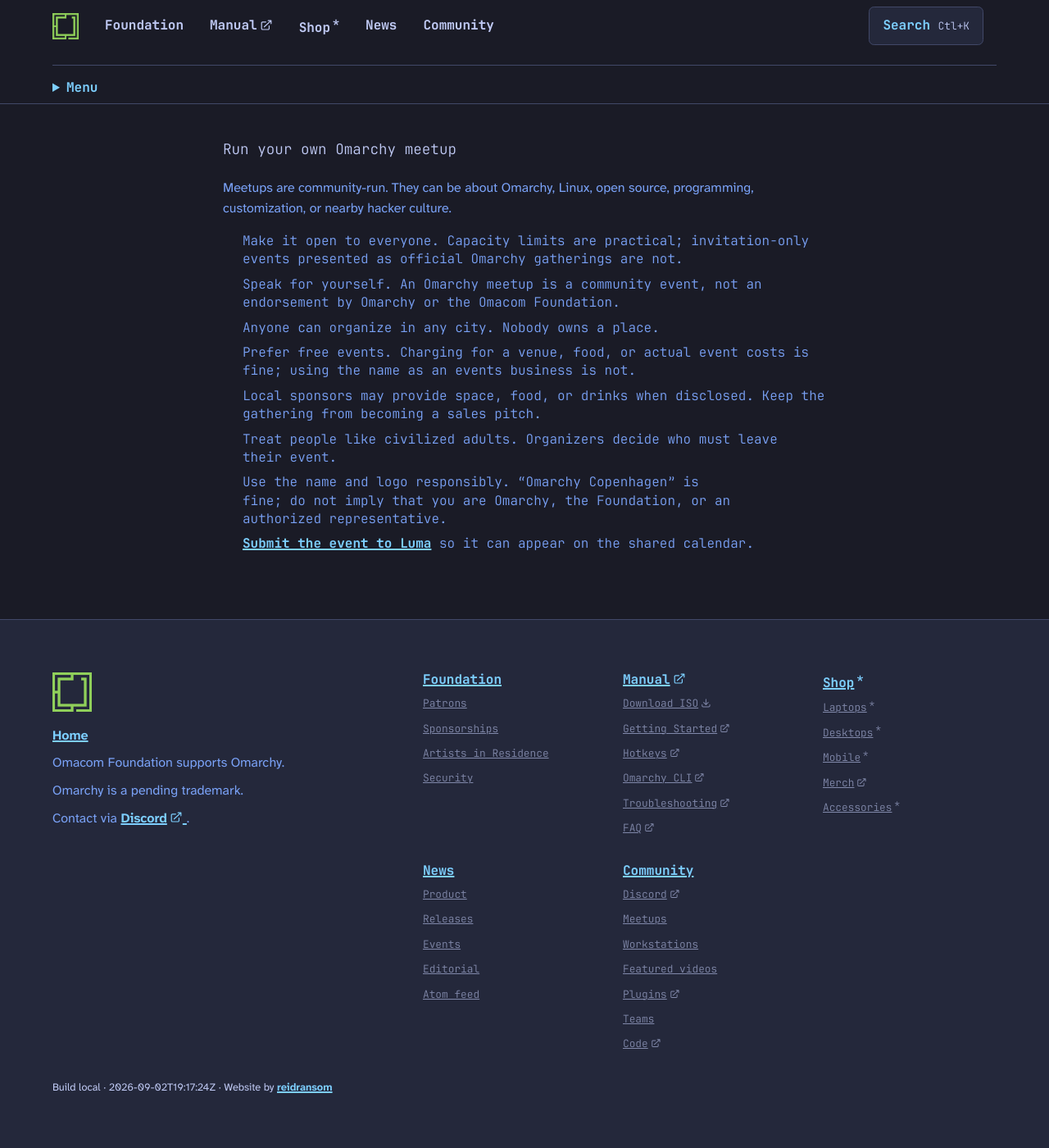
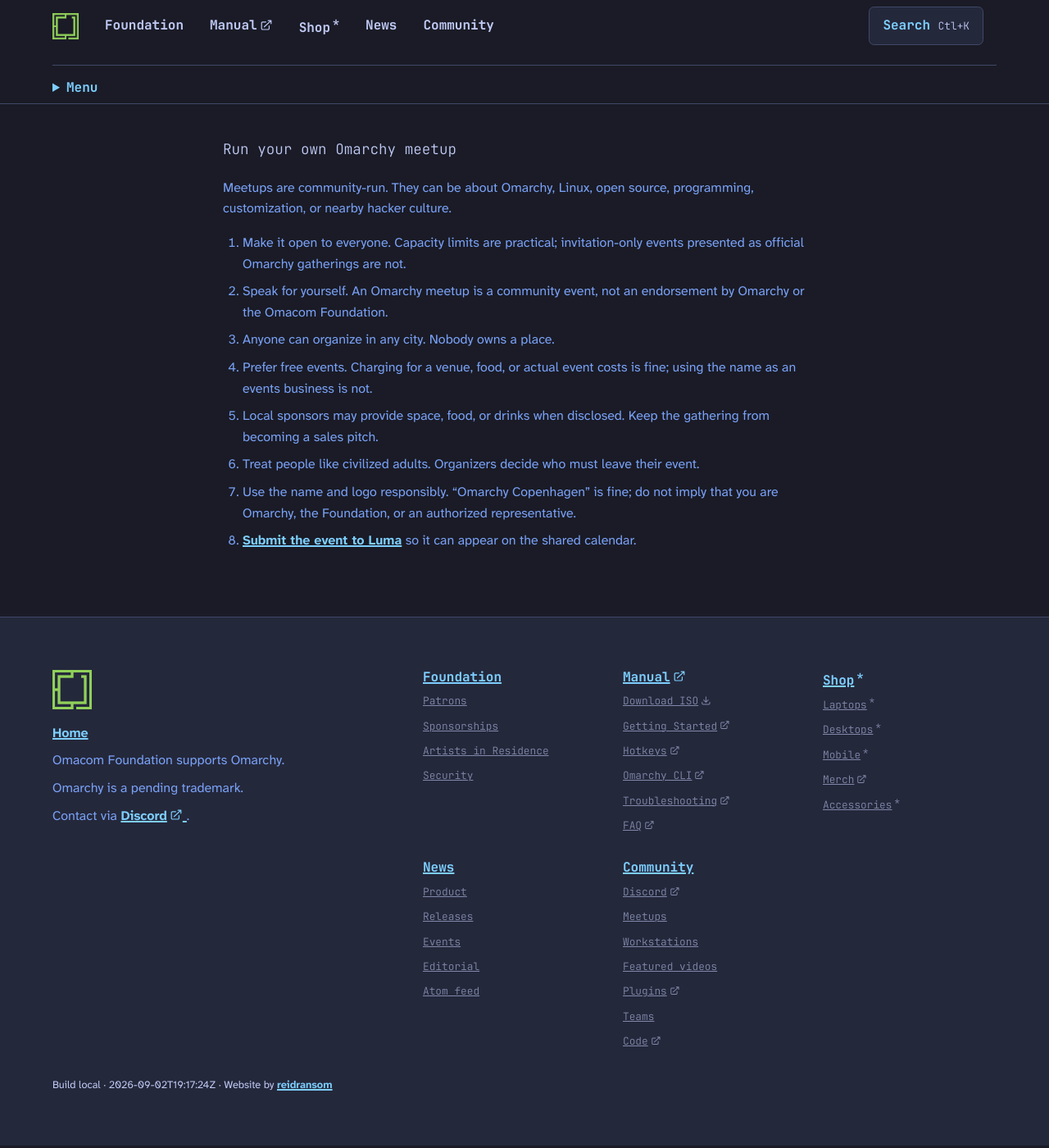
Before and after one commit to reidransom/omaweb, a Jekyll site: the page built from meetups/index.md, in a window 1280 px wide and 1400 px high, scrolled down 1474 px. Shown: the whole window at 82% size. Built offline with Jekyll 4.4.1, drawn with Linux system fonts in a browser that asks for light colours; grey boxes are pictures that could not be loaded.

Commit message:
fix: preserve semantic list markers

```diff
--- a/_sass/_base.scss
+++ b/_sass/_base.scss
@@ -64,6 +64,9 @@
 
 :where(ul, ol, menu) {
   padding-inline-start: 1.5em;
+}
+
+menu {
   list-style: none;
 }
 
--- a/_sass/_components.scss
+++ b/_sass/_components.scss
@@ -69,6 +69,9 @@
 
 .prose :where(ul, ol) {
   margin-block-start: var(--omarchy-space-medium);
+  font-family: var(--omarchy-font-sans);
+  font-weight: 400;
+  line-height: var(--omarchy-line-height-reading);
 }
 
 .article-meta {
```
